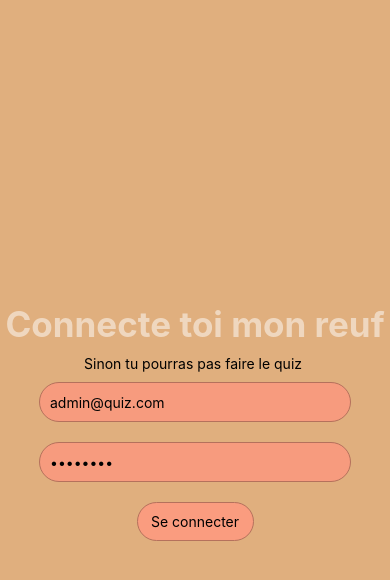
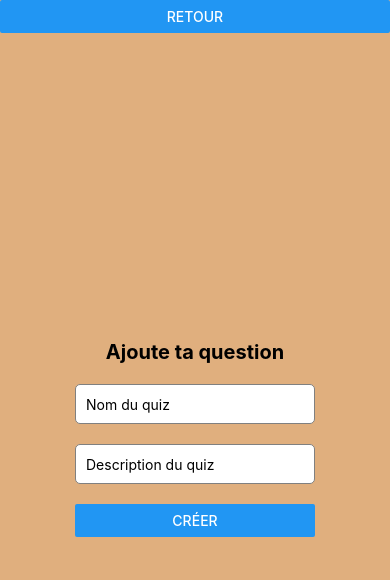
Before and after one commit to lucescomel/quiz-front, a React Native app: screen /AddQuestions in a window 390 px wide. Shown: the top 580 px of the page. Built offline with nearby package versions, Linux system fonts and the light colour scheme.

Commit message:
update note globale fonctionnel

```diff
--- a/App.js
+++ b/App.js
@@ -5,6 +5,7 @@ import { NavigationContainer } from "@react-navigation/native";
 import { createNativeStackNavigator } from "@react-navigation/native-stack";
 import ConnexionScreen from "./src/screens/Connexion";
 import NewQuiz from './src/screens/NewQuiz';
+import AddQuestions from "./src/screens/AddQuestions";
 
 const Stack = createNativeStackNavigator();
 
@@ -27,6 +28,11 @@ export default function App() {
           component={NewQuiz}
           options={{ headerShown: false }}
         />
+         <Stack.Screen
+          name="AddQuestions"
+          component={AddQuestions}
+          options={{ headerShown: false }}
+        />
       </Stack.Navigator>
     </NavigationContainer>
   );
--- a/package.json
+++ b/package.json
@@ -9,15 +9,16 @@
     "web": "expo start --web"
   },
   "dependencies": {
+    "@react-native-async-storage/async-storage": "1.17.11",
     "@react-navigation/native": "^6.1.6",
     "@react-navigation/native-stack": "^6.9.12",
     "expo": "~48.0.6",
     "expo-status-bar": "~1.4.4",
+    "moment": "^2.29.4",
     "react": "18.2.0",
     "react-native": "0.71.3",
     "react-native-safe-area-context": "4.5.0",
-    "react-native-screens": "~3.20.0",
-    "@react-native-async-storage/async-storage": "1.17.11"
+    "react-native-screens": "~3.20.0"
   },
   "devDependencies": {
     "@babel/core": "^7.20.0"
--- a/src/components/UserConnected.js
+++ b/src/components/UserConnected.js
@@ -1,24 +1,24 @@
 import { View, Text, StyleSheet } from "react-native";
 // import React from "react";
 
-export function UserConnected({ date, category }) {
+export function UserConnected({ date, note, id }) {
     return(
     <View style={styles.container}>
-        {/* <Text> Id : {id}  </Text>
-        <Text> note : {note} </Text> */}
-        <Text> date : {date} </Text>
-        <Text> catégories : {category} </Text>
+        <Text> Date : {date} </Text>
+        {/* <Text> Id : {id}  </Text> */}
+        <Text> note : {note} </Text>
+        {/* <Text> catégories : {category} </Text> */}
     </View>
     );
 }
 
 
 const styles = StyleSheet.create({
-    container: {
-      flex: 1,
-      justifyContent: "center",
-      alignItems: "center",
-      backgroundColor: "#E0AF7E",
-    },
+    // container: {
+    //   flex: 1,
+    //   justifyContent: "center",
+    //   alignItems: "center",
+    //   backgroundColor: "#FFFFFF",
+    // },
 
 });
--- a/src/screens/AddQuestions.js
+++ b/src/screens/AddQuestions.js
@@ -0,0 +1,77 @@
+import React, { useState } from "react";
+import {
+  Text,
+  View,
+  StyleSheet,
+  SafeAreaView,
+  TextInput,
+  Button,
+} from "react-native";
+import { NavigationContainer } from "@react-navigation/native";
+
+export default function AddQuestions({ navigation }) {
+
+    const [questionName, setQuestionName] = useState("");
+    const [questionDescription, setQuestionDescription] = useState("");
+
+
+  const handleHome = () => {
+    navigation.navigate("Home");
+  };
+  return (
+    <SafeAreaView style={styles.view}>
+      <Button onPress={handleHome} title="Retour" />
+      <View style={styles.container}>
+        <Text style={styles.title}>Ajoute ta question</Text>
+        <View style={styles.form}>
+          <TextInput
+            style={styles.input}
+            placeholder="Nom du quiz"
+            onChangeText={setQuestionName}
+            value={questionName}
+          />
+          <TextInput
+            style={styles.input}
+            placeholder="Description du quiz"
+            onChangeText={setQuestionDescription}
+            value={questionDescription}
+          />
+          <Button
+            style={styles.button}
+            title="Créer"
+            // onPress={handleCreateQuestion}
+          />
+        </View>
+      </View>
+    </SafeAreaView>
+  );
+}
+
+const styles = StyleSheet.create({
+  view: {
+    flex: 1,
+    backgroundColor: "#E0AF7E",
+  },
+  container: {
+    flex: 1,
+    justifyContent: "center",
+    alignItems: "center",
+    backgroundColor: "#E0AF7E",
+    paddingHorizontal: 20,
+  },
+  title: {
+    fontSize: 20,
+    fontWeight: "bold",
+    marginBottom: 20,
+  },
+  input: {
+    height: 40,
+    width: "100%",
+    borderColor: "gray",
+    borderWidth: 1,
+    borderRadius: 5,
+    backgroundColor:"#FFFFFF",
+    paddingHorizontal: 10,
+    marginBottom: 20,
+  },
+});
--- a/src/screens/HomeScreen.js
+++ b/src/screens/HomeScreen.js
@@ -6,11 +6,13 @@ import { useState, useEffect } from "react";
 import { StatusBar } from "expo-status-bar";
 import { UserConnected } from "../components/UserConnected";
 import NewQuiz from "../screens/NewQuiz";
+import moment from "moment";
+import { getMoyenne } from "../utils/default";
 
 export default function HomeScreen({ navigation }) {
   const [resultat, setResultat] = useState([]);
   const [user, setUser] = useState("");
-  const [noteGlobal, setNoteGlobale] = useState(null);
+  // const [noteGlobale, setNoteGlobale] = useState(null);
 
   useEffect(() => {
     (async () => {
@@ -31,11 +33,6 @@ export default function HomeScreen({ navigation }) {
         .then(async function (response) {
           const res = await response.json();
           setResultat(res);
-
-          // if (res && res.length > 0) {
-          //   let score = res.reduce((a, b) => a + b.note, 0);
-          //   setNoteGlobale((score / res.length).toFixed(2));
-          // }
         })
         .catch(function (error) {
           console.log("mauvais", error);
@@ -47,6 +44,12 @@ export default function HomeScreen({ navigation }) {
     navigation.navigate("NewQuiz");
   };
 
+  const handleAddQuestion = () => {
+    navigation.navigate("AddQuestions");
+  };
+
+  const noteGlobale = getMoyenne(resultat);
+
   return (
     <View style={styles.container}>
       <View style={styles.userInfo}>
@@ -57,24 +60,39 @@ export default function HomeScreen({ navigation }) {
           <Text style={styles.buttonText}>Créer un nouveau quiz</Text>
         </Pressable>
       </View>
+      <Pressable style={styles.button} onPress={handleAddQuestion}>
+        <Text style={styles.buttonText}>Ajouter une nouvelle question</Text>
+      </Pressable>
 
       <View style={styles.noteContainer}>
         <Text style={styles.noteLabel}>Note globale :</Text>
-        {/* <Text style={styles.noteValue}>{noteGlobal || "Pas d'historique"}</Text> */}
+        <Text style={styles.noteValue}>
+          {noteGlobale || "Pas d'historique"}
+        </Text>
       </View>
 
       <View style={styles.historiqueContainer}>
         <Text style={styles.historiqueLabel}>Votre historique :</Text>
         {resultat &&
-          resultat.map((item) => (
-            <UserConnected
-              key={item.id}
-              // note={item.note}
-              // id={item.id}
-              date={item.historic.history_date}
-              category={item.categories[2]}
-            />
-          ))}
+          resultat.map((item) => {
+            return (
+              <View>
+                <Text>
+                  Catégorie :{" "}
+                  {Object.values(item.categories).length == 1
+                    ? Object.values(item.categories)[0]
+                    : "Générale"}
+                </Text>
+                <UserConnected
+                  key={Object.keys(item.categories)}
+                  note={item.historic.note}
+                  date={moment(item.historic.history_date).format(
+                    "DD/MM/YY - HH:mm"
+                  )}
+                />
+              </View>
+            );
+          })}
       </View>
 
       <StatusBar style="auto" />
@@ -127,7 +145,7 @@ const styles = StyleSheet.create({
     marginTop: 10,
   },
   historiqueContainer: {
-    flex: 3,
+    flex: 4,
     width: "100%",
     backgroundColor: "#FFFFFF",
     borderTopLeftRadius: 30,
--- a/src/screens/NewQuiz.js
+++ b/src/screens/NewQuiz.js
@@ -74,6 +74,7 @@ const styles = StyleSheet.create({
     borderColor: "gray",
     borderWidth: 1,
     borderRadius: 5,
+    backgroundColor:"#FFFFFF",
     paddingHorizontal: 10,
     marginBottom: 20,
   },
--- /dev/null
+++ b/src/utils/default.js
@@ -0,0 +1,7 @@
+export function getMoyenne(resultat) {
+  let note = 0;
+  resultat.map((item) => {
+    note += item.historic.note;
+  });
+  return (note / resultat.length).toFixed(2);
+}
```
Also changed, not shown: 1 other file (tests, documents, lock files or other folders). Lines whose indentation alone changed are shown as unchanged.
